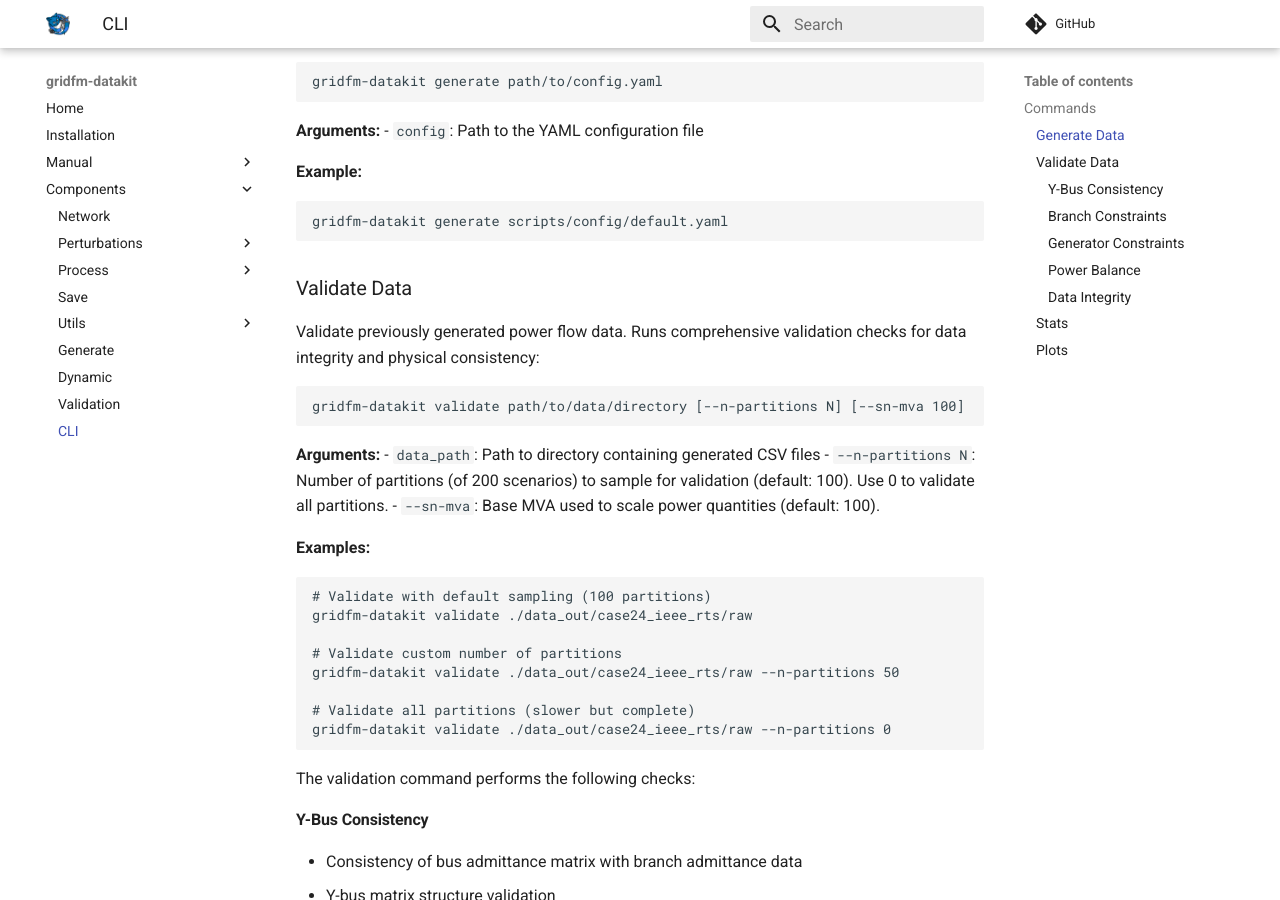
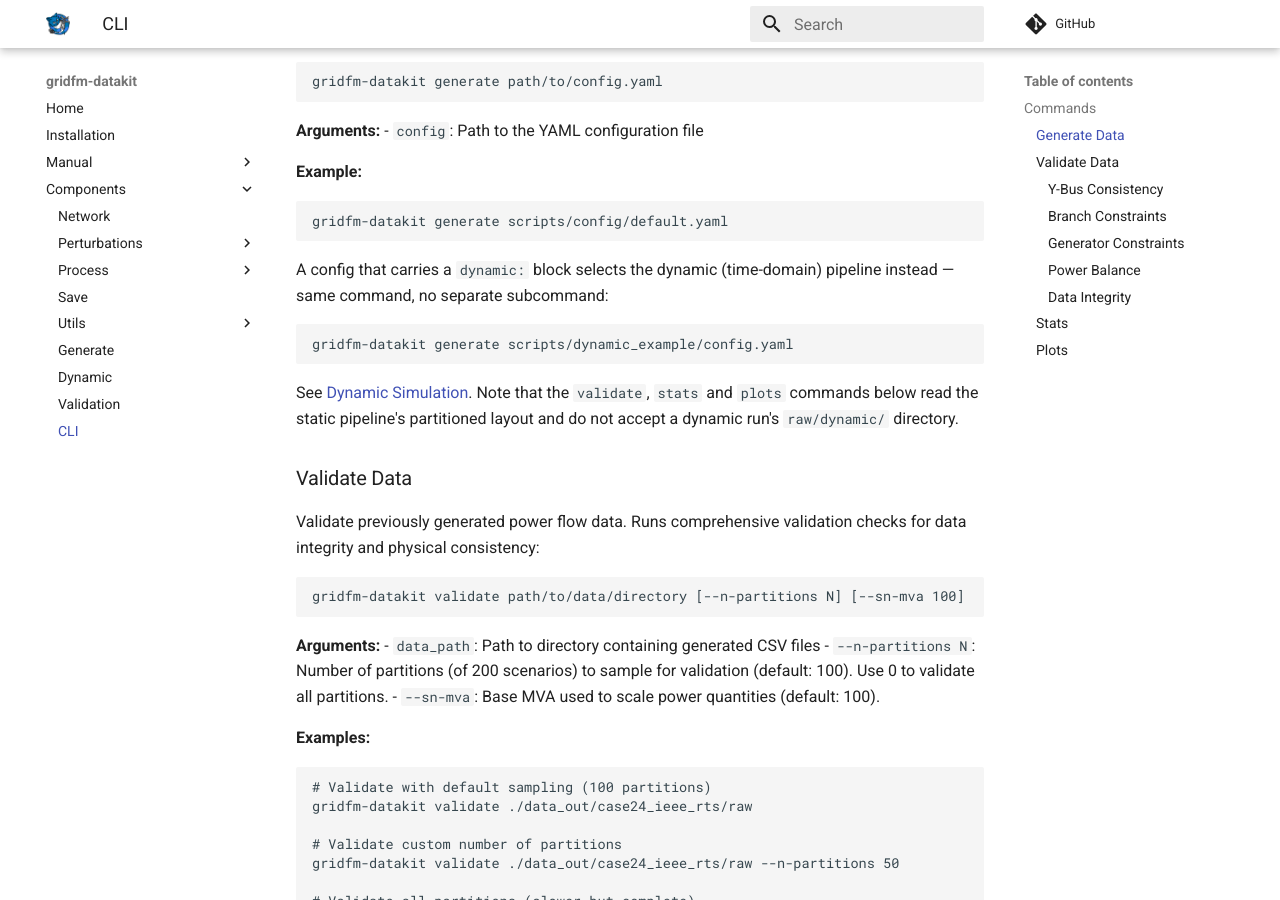
Before and after one commit to gridfm/gridfm-datakit, an MkDocs documentation site: the page built from docs/components/cli.md, in a window 1280 px wide and 900 px high, scrolled down 322 px. Built offline with MkDocs 1.6.1 and Material for MkDocs 9.7.7, drawn with Linux system fonts in a browser that asks for light colours; nearby versions of some CDN libraries; library files that are not in the unit come from our copies; comment, search, counter and statistics services are not loaded.

Commit message:
Point the existing pages at the dynamic docs
Signed-off-by: yemine0x01 <youssouf.emine@artelys.com>

````diff
--- a/docs/components/cli.md
+++ b/docs/components/cli.md
@@ -19,6 +19,17 @@ gridfm-datakit generate path/to/config.yaml
 ```bash
 gridfm-datakit generate scripts/config/default.yaml
 ```
+
+A config that carries a `dynamic:` block selects the dynamic (time-domain)
+pipeline instead — same command, no separate subcommand:
+
+```bash
+gridfm-datakit generate scripts/dynamic_example/config.yaml
+```
+
+See [Dynamic Simulation](../manual/dynamic_simulation.md). Note that the
+`validate`, `stats` and `plots` commands below read the static pipeline's
+partitioned layout and do not accept a dynamic run's `raw/dynamic/` directory.
 
 ### Validate Data
 
````
Also changed, not shown: docs/index.md (+1 -0 lines), docs/manual/getting_started.md (+4 -0 lines), docs/manual/outputs.md (+5 -0 lines).
